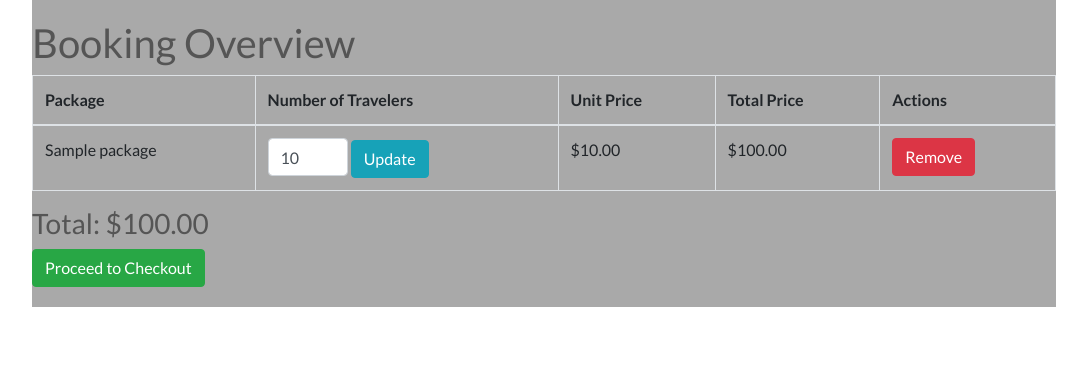
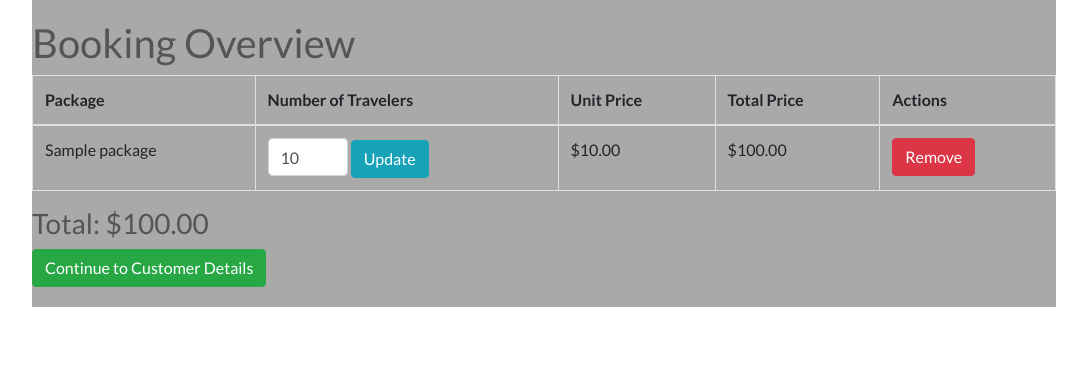
Before and after one commit to Alexiou981/elite-escapes, a Django app: page /bag/ in a window 1280 px wide. Shown: the part 129-499 px from the top of the page, without its empty margins (96-1183 px from the left). Run offline with Django 3.2, Linux system fonts and the light colour scheme; a user stored in the database is signed in; tables that the repository leaves empty hold one stand-in row (values such as "Sample post"); some libraries are stand-ins or nearby versions.

Commit message:
redirect Continue btn to customer details

```diff
--- a/bag/templates/bag/bag.html
+++ b/bag/templates/bag/bag.html
@@ -39,7 +39,7 @@
         </table>
 
         <h3>Total: ${{ total|floatformat:2 }}</h3>
-        <a href="" class="btn btn-success">Proceed to Checkout</a>
+        <a href="{% url 'customer_details' %}" class="btn btn-success">Continue to Customer Details</a>
     {% else %}
         <p>Your shopping bag is empty.</p>
     {% endif %}
```
